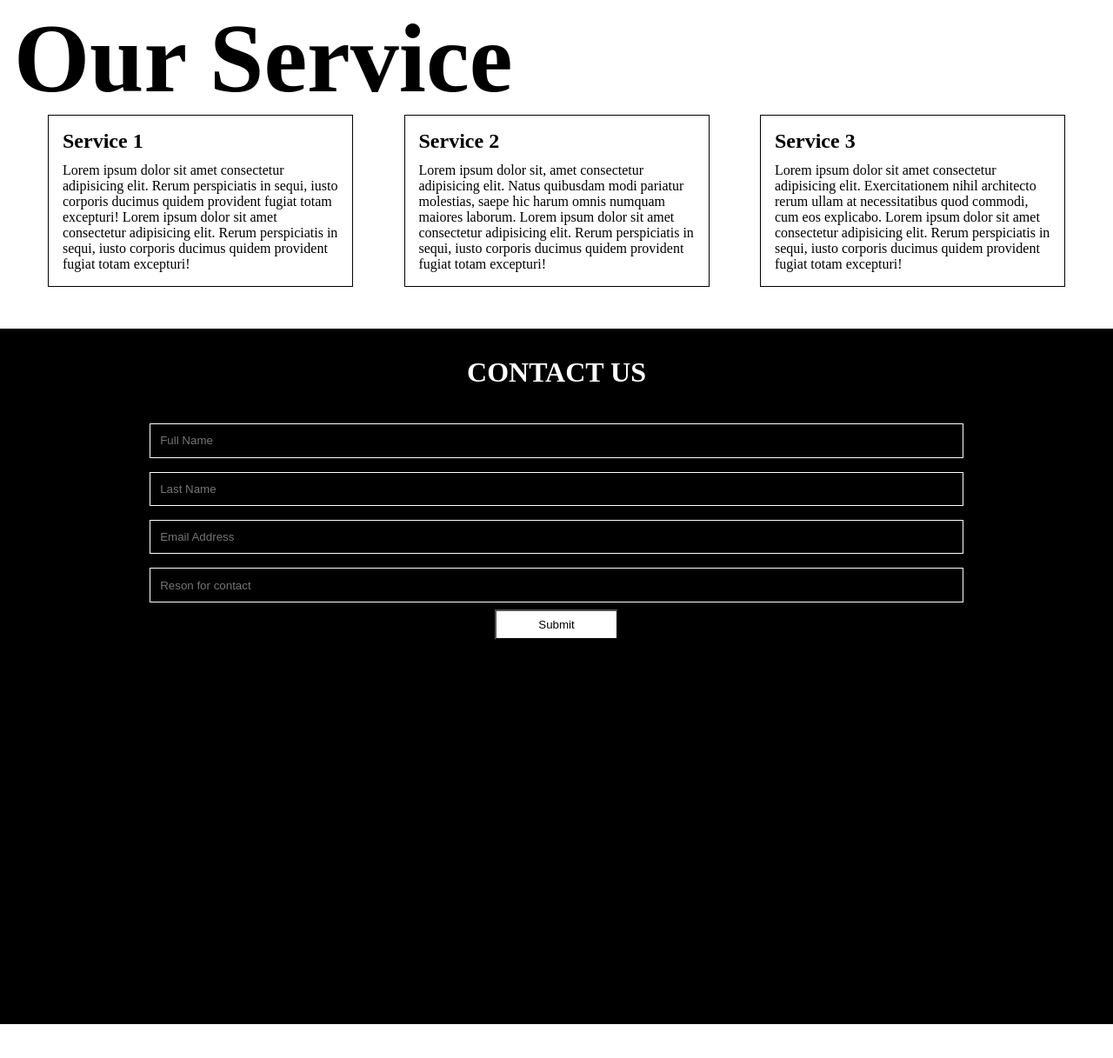
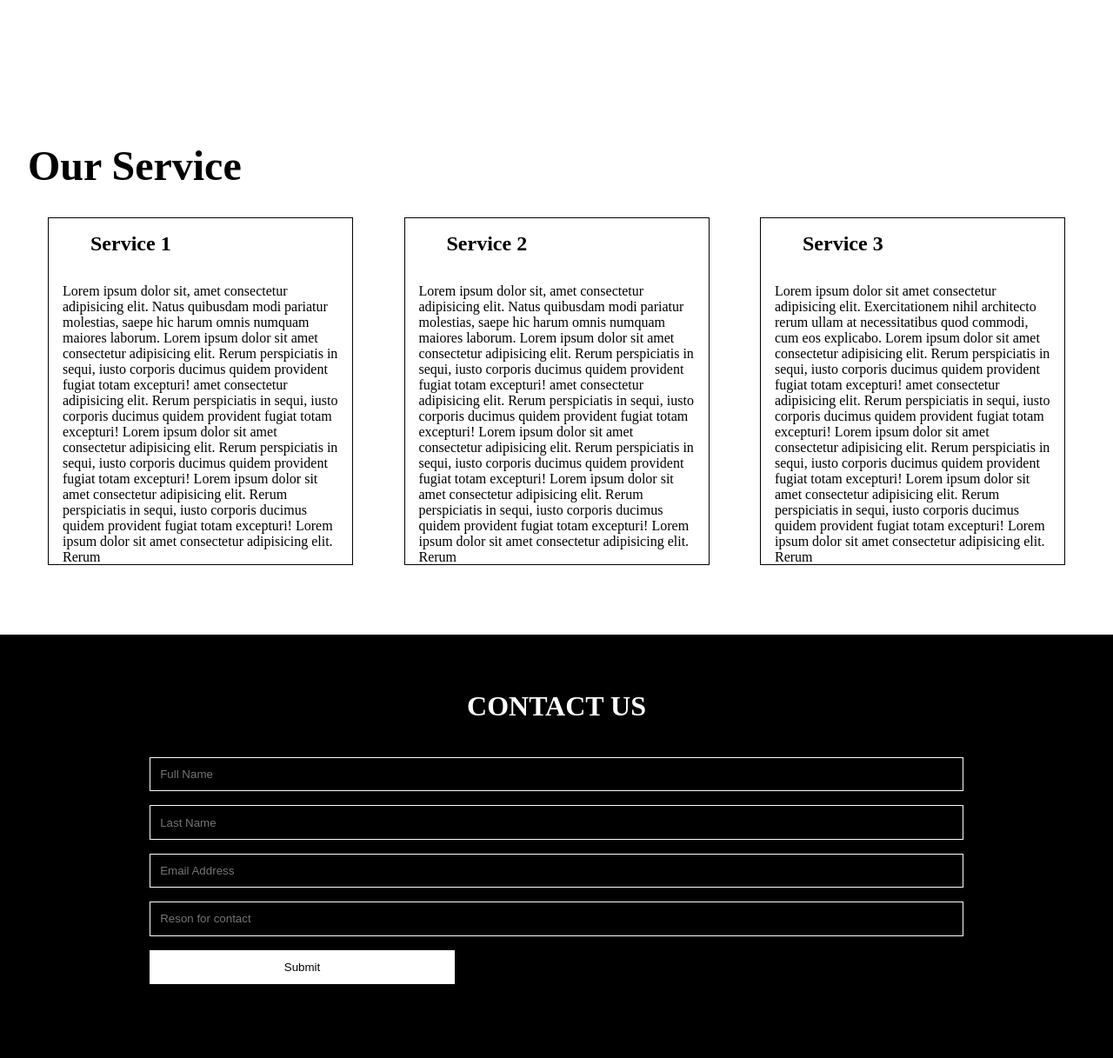
Before and after one commit to sekhsabiruddin/Test-final-f1, a plain HTML site: page index.html in a window 1280 px wide. Shown: the part 1581-2798 px from the top of the page at 87% size. Before the commit the page ends 2759 px from the top, so only its background shows below. Drawn offline with Linux system fonts and the light colour scheme.

Commit message:
Add files via upload

```diff
--- a/index.html
+++ b/index.html
@@ -6,6 +6,9 @@
     <meta charset="utf-8">
     <meta name="viewport" content="width=device-width, initial-scale=1">
     <link rel="stylesheet" href="style.css">
+    <link rel="stylesheet" href="https://cdnjs.cloudflare.com/ajax/libs/font-awesome/6.2.1/css/all.min.css"
+        integrity="sha512-MV7K8+y+gLIBoVD59lQIYicR65iaqukzvf/nwasF0nqhPay5w/9lJmVM2hMDcnK1OnMGCdVK+iQrJ7lzPJQd1w=="
+        crossorigin="anonymous" referrerpolicy="no-referrer" />
 </head>
 
 <body>
@@ -39,6 +42,7 @@
         <div class="container">
             <div class="left">
                 <h1>BUSINESS <br> LANDING <br> PAGE</h1>
+                <a href="#service"><i class="fa-solid fa-arrow-down"></i></a>
                 <img src="image/Screenshot (195).png" alt="">
             </div>
 
@@ -62,6 +66,7 @@
                     Lorem ipsum dolor, sit amet consectetur adipisicing elit. Nemo dignissimos, libero iure maiores
                     doloribus impedit qui? Sunt, animi numquam architecto et soluta fuga, saepe eligendi cum aspernatur,
                     aut ea quae.
+
                 </p>
             </div>
         </div>
@@ -71,28 +76,49 @@
 
     <!-- our services Start -->
     <section id="service">
-        <h2>Our Service</h2>
+        <h1>Our Service</h1>
         <div class="container">
             <div class="box1">
                 <h1>Service 1</h1>
-                <p> Lorem ipsum dolor sit amet consectetur adipisicing elit. Rerum perspiciatis in sequi,
+                <p>Lorem ipsum dolor sit, amet consectetur adipisicing elit. Natus quibusdam modi pariatur
+                    molestias, saepe hic harum omnis numquam maiores laborum.
+                    Lorem ipsum dolor sit amet consectetur adipisicing elit. Rerum perspiciatis in sequi,
+                    iusto corporis ducimus quidem provident fugiat totam excepturi!
+                    amet consectetur adipisicing elit. Rerum perspiciatis in sequi,
                     iusto corporis ducimus quidem provident fugiat totam excepturi!
                     Lorem ipsum dolor sit amet consectetur adipisicing elit. Rerum perspiciatis in sequi,
-                    iusto corporis ducimus quidem provident fugiat totam excepturi! </p>
+                    iusto corporis ducimus quidem provident fugiat totam excepturi!
+                    Lorem ipsum dolor sit amet consectetur adipisicing elit. Rerum perspiciatis in sequi,
+                    iusto corporis ducimus quidem provident fugiat totam excepturi!
+                    Lorem ipsum dolor sit amet consectetur adipisicing elit. Rerum</p>
             </div>
             <div class="box1">
                 <h1>Service 2</h1>
                 <p>Lorem ipsum dolor sit, amet consectetur adipisicing elit. Natus quibusdam modi pariatur
                     molestias, saepe hic harum omnis numquam maiores laborum.
                     Lorem ipsum dolor sit amet consectetur adipisicing elit. Rerum perspiciatis in sequi,
-                    iusto corporis ducimus quidem provident fugiat totam excepturi!</p>
+                    iusto corporis ducimus quidem provident fugiat totam excepturi!
+                    amet consectetur adipisicing elit. Rerum perspiciatis in sequi,
+                    iusto corporis ducimus quidem provident fugiat totam excepturi!
+                    Lorem ipsum dolor sit amet consectetur adipisicing elit. Rerum perspiciatis in sequi,
+                    iusto corporis ducimus quidem provident fugiat totam excepturi!
+                    Lorem ipsum dolor sit amet consectetur adipisicing elit. Rerum perspiciatis in sequi,
+                    iusto corporis ducimus quidem provident fugiat totam excepturi!
+                    Lorem ipsum dolor sit amet consectetur adipisicing elit. Rerum</p>
             </div>
             <div class="box1">
                 <h1>Service 3</h1>
                 <p>Lorem ipsum dolor sit amet consectetur adipisicing elit. Exercitationem nihil architecto
                     rerum ullam at necessitatibus quod commodi, cum eos explicabo.
                     Lorem ipsum dolor sit amet consectetur adipisicing elit. Rerum perspiciatis in sequi,
-                    iusto corporis ducimus quidem provident fugiat totam excepturi! </p>
+                    iusto corporis ducimus quidem provident fugiat totam excepturi!
+                    amet consectetur adipisicing elit. Rerum perspiciatis in sequi,
+                    iusto corporis ducimus quidem provident fugiat totam excepturi!
+                    Lorem ipsum dolor sit amet consectetur adipisicing elit. Rerum perspiciatis in sequi,
+                    iusto corporis ducimus quidem provident fugiat totam excepturi!
+                    Lorem ipsum dolor sit amet consectetur adipisicing elit. Rerum perspiciatis in sequi,
+                    iusto corporis ducimus quidem provident fugiat totam excepturi!
+                    Lorem ipsum dolor sit amet consectetur adipisicing elit. Rerum </p>
             </div>
 
         </div>
@@ -105,26 +131,41 @@
             <div>
                 <h2>CONTACT US</h2>
             </div>
-            <div class="input-field">
+            <form action="" class="input-field">
                 <div class="input">
-                    <input type="text" placeholder="Full Name">
+                    <input type="text" id="fname" placeholder="Full Name" required>
                 </div>
                 <div class="input">
-                    <input type="text" placeholder="Last Name">
+                    <input type="text" id="lname" placeholder="Last Name" required>
                 </div>
                 <div class="input">
-                    <input type="text" placeholder="Email Address">
+                    <input type="email" id="email" placeholder="Email Address" required>
                 </div>
                 <div class="input">
-                    <input type="text" placeholder="Reson for contact">
+                    <input type="text" id="reson" placeholder="Reson for contact" required>
                 </div>
-                <button class="btn">Submit</button>
-            </div>
-        </div>
+                <div class="input-last-div">
+                    <input type="submit" value="Submit" class="btn" onclick="formValidation()">
+                </div>
+            </form>
     </section>
     <!-- our conatact end -->
+    <script>
+        function formValidation() {
+            let fname = document.getElementById('fname').value;
+            let lname = document.getElementById('lname').value;
+            let email = document.getElementById('email').value;
+            let reson = document.getElementById('reson').value;
 
+
+            if (fname.length != 0 &&
+                lname.length != 0 && email.length != 0 && reson.length != 0) {
+                alert("From is submitted");
+            }
+        }
+    </script>
 </body>
 
 
+
 </html>
--- a/style.css
+++ b/style.css
@@ -48,6 +48,7 @@ ul {
   left: 0;
   right: 0;
   z-index: 1000;
+  border-bottom: 1px solid #fff;
 }
 .header .logo,
 .header .nav {
@@ -122,7 +123,7 @@ ul {
 }
 #home {
   margin-top: 2rem;
-  background-color: #24d41b;
+  background-color: rgb(2, 0, 0);
   position: relative;
 }
 #home .container .left {
@@ -134,20 +135,17 @@ ul {
 #home .container .left h1 {
   font-size: 7.5rem;
   color: #fff;
-  animation: fadeInAnimation ease 5s;
+  animation: fadeInAnimation ease 2s;
   animation-iteration-count: 1;
   animation-fill-mode: forwards;
-  animation-iteration-count: infinite;
 }
 @keyframes fadeInAnimation {
   0% {
     opacity: 0;
   }
-  50% {
+
+  100% {
     opacity: 1;
-  }
-  100% {
-    opacity: 0;
   }
 }
 #home .container .right {
@@ -167,6 +165,14 @@ ul {
   right: 10px;
   bottom: 10px;
 }
+#home .container i {
+  position: absolute;
+  right: 400px;
+  bottom: 10px;
+
+  color: #fff;
+  font-size: 50px;
+}
 
 /* ------------------------home End*/
 /* About css start */
@@ -179,7 +185,6 @@ ul {
   height: 100vh;
   width: 100%;
   gap: 1rem;
-  border: 2px solid green;
 }
 #about .container .left {
   /* width: 30%; */
@@ -188,7 +193,7 @@ ul {
 }
 #about .container .left img {
   width: 100%;
-  height: auto;
+  height: 450px;
 }
 #about .container .right {
   flex-basis: 60%;
@@ -201,10 +206,11 @@ ul {
 }
 /* About css end */
 /* Secvice css Start */
-#service h2 {
-  font-size: 7rem;
+#service h1 {
+  font-size: 3rem;
   font-weight: 700px;
-  padding-left: 1rem;
+  padding-left: 2rem;
+  margin-bottom: 2rem;
 }
 #service .container {
   width: 100%;
@@ -215,6 +221,8 @@ ul {
 }
 #service .container .box1 {
   flex-basis: 30%;
+  height: 400px;
+  overflow-x: auto;
 }
 #service .container .box1:hover {
   transition: all 0.3s;
@@ -222,7 +230,8 @@ ul {
   color: #fff;
 }
 #service .container h1 {
-  margin-bottom: 0.7rem;
+  margin-bottom: 1rem 0;
+  font-size: 1.5rem;
 }
 #service .container div {
   border: 1px solid black;
@@ -261,12 +270,9 @@ ul {
   outline: none;
   border: 1px solid #fff;
   padding: 0.7rem;
+  color: #fff;
 }
-#contact .container .btn {
-  padding: 0.5rem 3rem;
-  background-color: #fff;
-  color: black;
-}
+
 /* Contact css End */
 
 @media (max-width: 991px) {
@@ -333,3 +339,34 @@ ul {
     flex-direction: column;
   }
 }
+@media (max-width: 400px) {
+  #service h1 {
+    display: inline-block;
+    margin-top: 2rem;
+    font-size: 2rem;
+    font-weight: 700px;
+    padding-left: 2rem;
+    margin-bottom: 2rem;
+    color: rgb(2, 0, 0);
+  }
+  #about {
+    margin-bottom: 3rem;
+  }
+}
+.input-last-div {
+  width: 100%;
+  text-align: left;
+}
+#contact .container .btn {
+  display: inline-block;
+
+  background-color: #fff;
+  color: black;
+  width: 30%;
+  margin-left: 10%;
+}
+
+section {
+  width: 100%;
+  padding: 2rem 0;
+}
```
